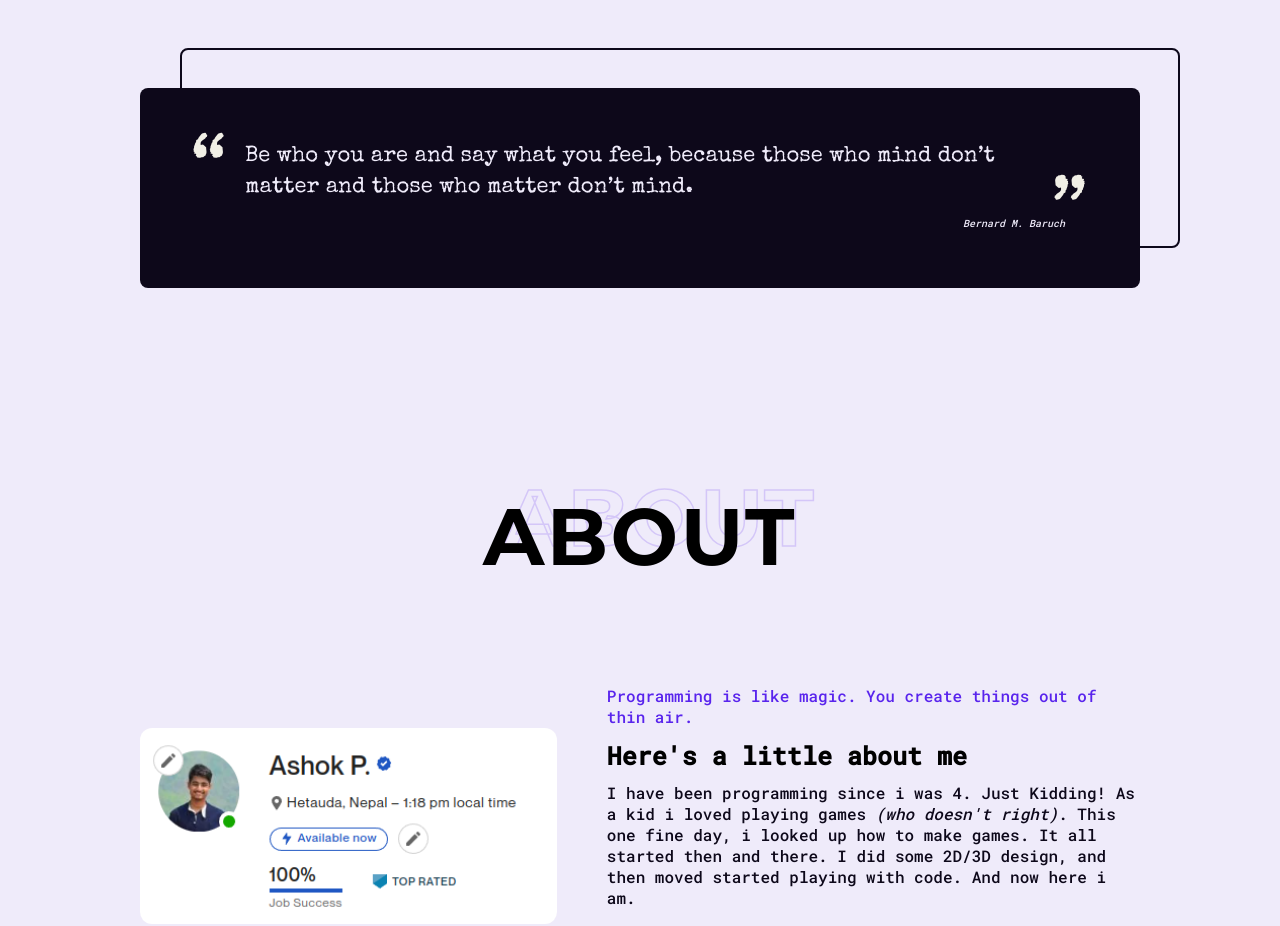
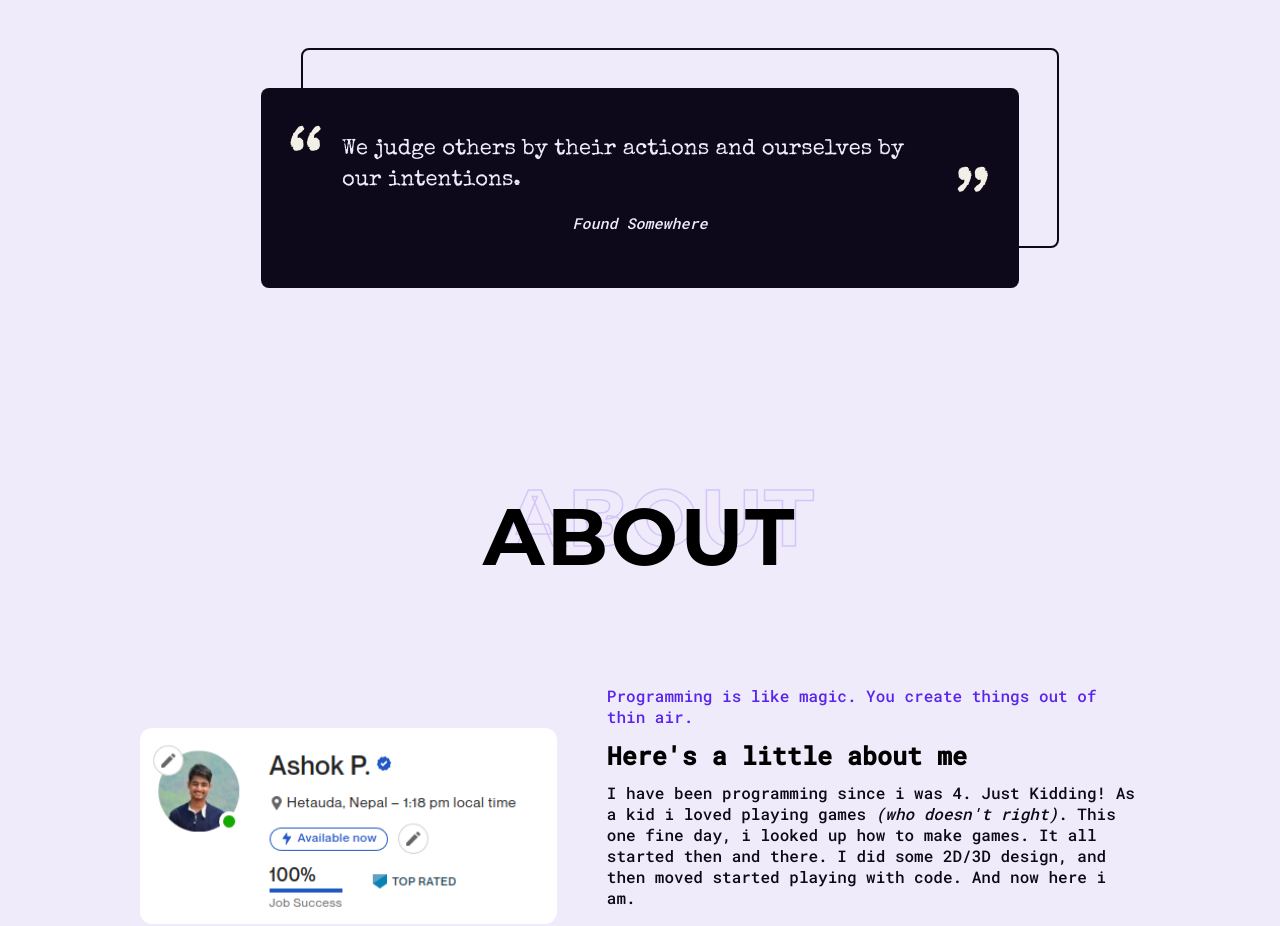
Before and after one commit to pokhrelashok/pokhrelashok.github.io, a SvelteKit app: page / in a window 1280 px wide. Shown: the part 860-1786 px from the top of the page. Built offline with nearby package versions, Linux system fonts and the light colour scheme.

Commit message:
minor issue fixes

```diff
--- a/src/app.scss
+++ b/src/app.scss
@@ -920,8 +920,8 @@ blockquote {
 }
 cite {
     line-height: 3;
-    width: 85%;
     text-align: right;
+    font-size: 15px;
 }
 @media screen and (max-width: 768px) {
     #navigation {
--- a/src/routes/+page.svelte
+++ b/src/routes/+page.svelte
@@ -26,8 +26,6 @@
 			author: `Max Lucado`
 		}
 	];
-	const displayQuote = quotes[Math.floor(Math.random() * quotes.length)];
-
 	let services = [
 		{
 			title: 'Frontend Development',
@@ -276,10 +274,8 @@
 	<section class="quote-section">
 		<div class="quote">
 			<div class="quote-shadow" />
-			<blockquote>
-				{displayQuote.quote}
-			</blockquote>
-			<cite>{displayQuote.author}</cite>
+			<blockquote>We judge others by their actions and ourselves by our intentions.</blockquote>
+			<cite>Found Somewhere</cite>
 		</div>
 	</section>
 
--- a/static/app.js
+++ b/static/app.js
@@ -35,6 +35,33 @@ navLinks.forEach(function (link) {
   });
 });
 
+const quotes = [
+  {
+    quote: `Be who you are and say what you feel, because those who mind don’t matter and those who matter don’t mind.`,
+    author: `Bernard M. Baruch`
+  },
+  {
+    quote: `Do what you can, with what you have, where you are.`,
+    author: `Theodore Roosevelt`
+  },
+  {
+    quote: `If they can get you asking the wrong questions, they don't have to worry about answers.`,
+    author: `Thomas Pynchon`
+  },
+  {
+    quote: `We judge others by their actions and ourselves by our intentions.`,
+    author: `Found Somewhere`
+  },
+  {
+    quote: `Sometimes you never realize the value of a moment until it becomes a memory.`,
+    author: `Dr. Seuss`
+  },
+  {
+    quote: `A man who wants to lead the orchestra must turn his back on the crowd.`,
+    author: `Max Lucado`
+  },
+]
+
 
 document.querySelector("#contact-form").addEventListener('submit', function (e) {
   e.preventDefault()
@@ -55,3 +82,9 @@ document.querySelector("#contact-form").addEventListener('submit', function (e)
 
   })
 })
+
+
+// for quote
+const radomQuote = quotes[Math.floor(Math.random() * quotes.length)];
+document.querySelector("blockquote").innerText = radomQuote.quote
+document.querySelector("cite").innerText = radomQuote.author
```
